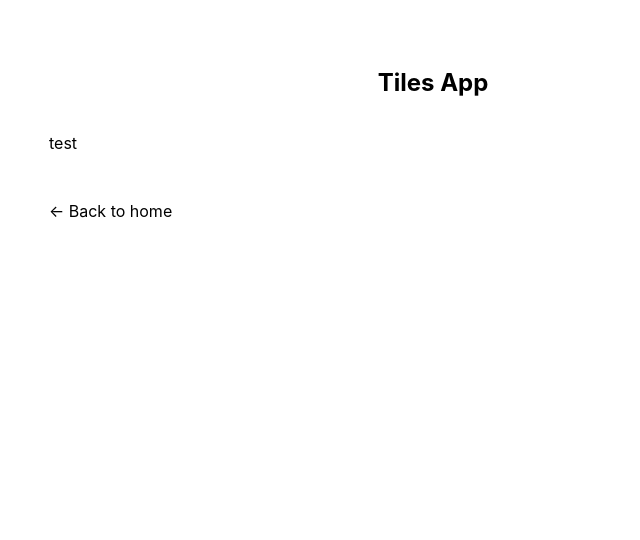
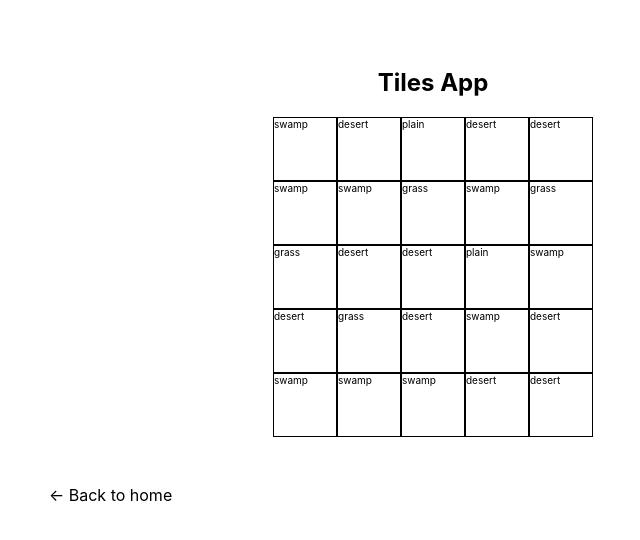
Before and after one commit to dblatcher/Tiles-game, a Next.js app: page /game-page in a window 1280 px wide. Shown: the top 540 px of the page, without its empty margins (207-847 px from the left). Built offline with nearby package versions, Linux system fonts and the light colour scheme.

Commit message:
render grid of Tiles

```diff
--- /dev/null
+++ b/components/Tile.js
@@ -0,0 +1,13 @@
+import React from 'react'
+import styles from './tile.module.css'
+
+export default class Tile extends React.Component {
+
+
+    render() {
+        const {mapSquare} = this.props
+
+    return (<figure className={styles.tile}>{mapSquare.terrain.name}</figure>)
+
+    }
+}
--- a/components/TileBoard.js
+++ b/components/TileBoard.js
@@ -1,16 +1,85 @@
 import React from 'react';
 
+import Tile from './Tile'
+import styles from './tile.module.css'
 
-export default class TilleBoard extends React.Component {
+class MapSquare {
+    constructor(input,x,y) {
+        this.terrain = input.terrain
+        this.road = !!input.road
+
+        this.x=x
+        this.y=y
+    }
+}
+
+class TerrainType {
+    constructor (name, config = {}) {
+        this.name = name
+    }
+}
+
+const terrainTypes = {
+    grass: new TerrainType('grass',{}),
+    desert: new TerrainType('desert',{}),
+    plain: new TerrainType('plain',{}),
+    swamp: new TerrainType('swamp',{}),
+}
+
+function randomTerrainType() {
+    const terrainNames = Object.keys(terrainTypes)
+    const nameIndex = Math.floor(Math.random() * terrainNames.length)
+    return terrainTypes[terrainNames[nameIndex]]
+}
+
+function makeMapSquareMatrix(columns, rows) {
+    function makeRow(rowIndex) {
+        let row = []
+        for (let i = 0; i < columns; i++) {
+            row.push(new MapSquare({
+                terrain: randomTerrainType(),
+                road: false
+            },i, rowIndex))
+        }
+        return row
+    }
+
+    let grid = []
+    for (let i = 0; i < rows; i++) {
+        grid.push(makeRow(i))
+    }
+    return grid
+}
 
 
+export default class TileBoard extends React.Component {
+
+    constructor(props) {
+        super(props);
+        this.state = {
+            mapSquareMatrix: makeMapSquareMatrix(props.columns, props.rows),
+            spriteData: [],
+        };
+
+        this.handleClick = this.handleClick.bind(this)
+    }
+
+    handleClick(event) {
+        console.log(event)
+    }
 
     render() {
 
+        const renderTile = mapSquare => {return <Tile mapSquare={mapSquare} key={`${mapSquare.x},${mapSquare.y}`}/> }
+        const renderRow  = (row, y) => {return (
+            <div className={styles.row} key={`row ${y}`}>
+                {row.map(mapSquare => renderTile(mapSquare))}
+            </div>
+        )}
 
-        return <>
-            <p>test</p>
-        </>
+        return <section>
+            {this.state.mapSquareMatrix.map((row,index) => renderRow(row,index))}
+        </section>
 
     }
 }
--- /dev/null
+++ b/components/tile.module.css
@@ -0,0 +1,14 @@
+.row {
+    display: flex;
+    justify-content: center;
+}
+
+.tile {
+    display: inline-flex;
+    width: 4rem;
+    height: 4rem;
+    border: 1px solid black;
+    margin: 0;
+    padding: 0;
+    font-size: x-small;
+}
--- a/pages/game-page.js
+++ b/pages/game-page.js
@@ -9,7 +9,7 @@ export default class GamePage extends React.Component {
     render() {
         return (
             <Layout>
-                <TileBoard rows={10} columns={10} tileWidth={40} tileHeight={40}/>
+                <TileBoard rows={5} columns={5}/>
             </Layout>
         )
     }
```
